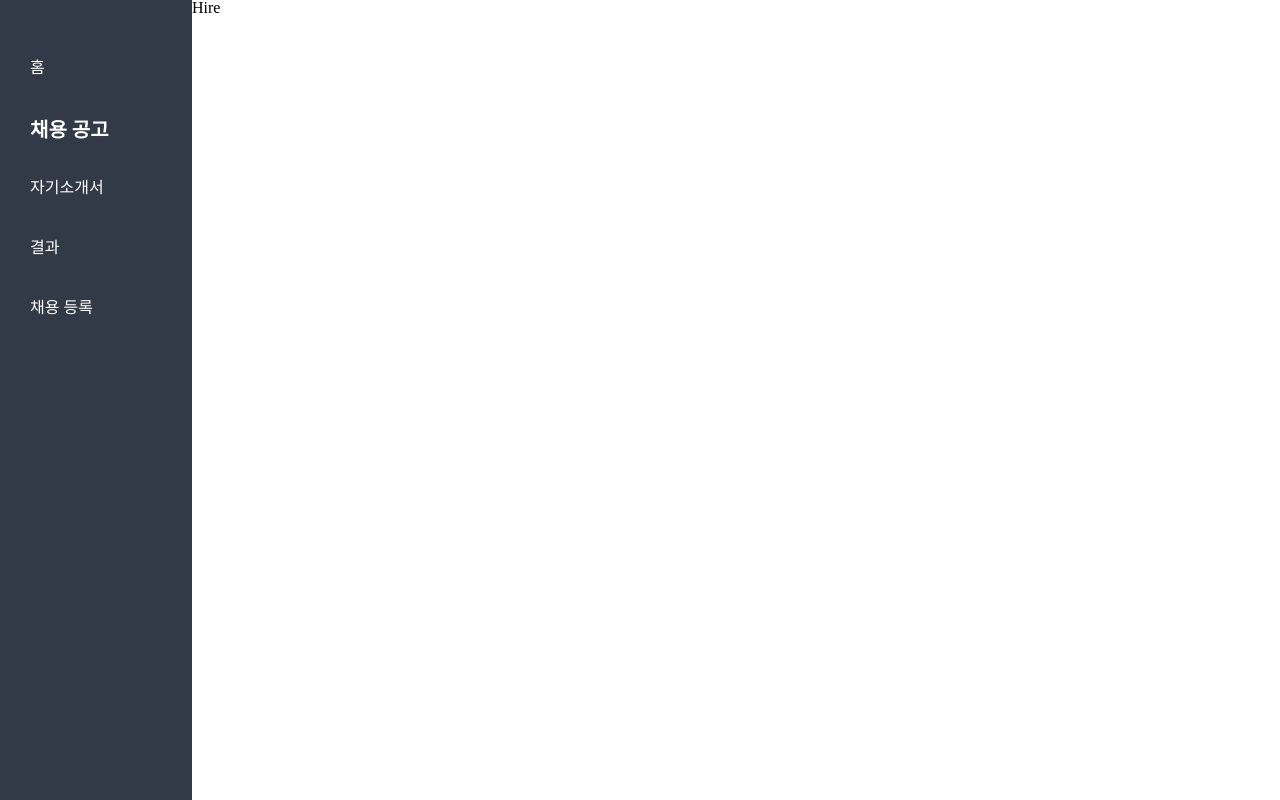
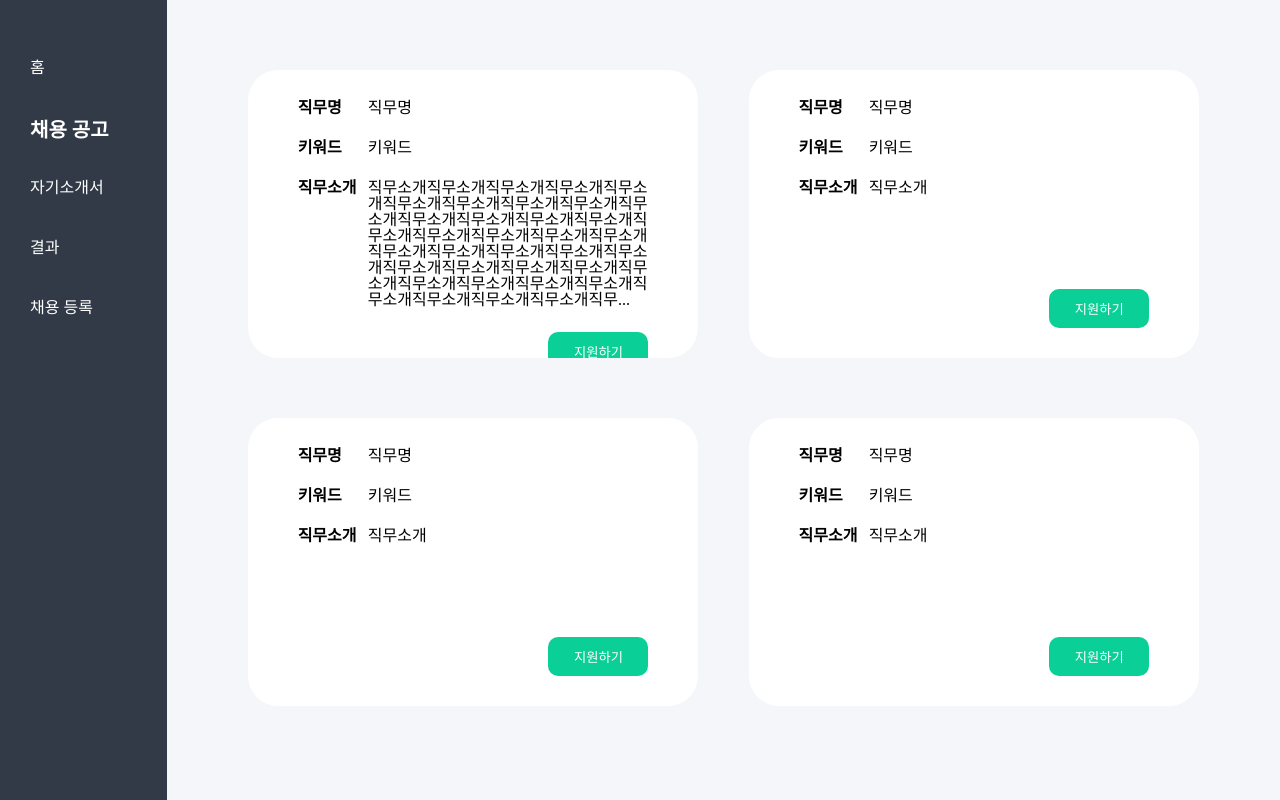
Before and after one commit to A-I-N-G/jarvise-client, a React (Create React App) app: page /hire in a window 1280 px wide. Built offline with nearby package versions, Linux system fonts and the light colour scheme.

Commit message:
채용 공고 페이지 생성

```diff
--- a/src/App.tsx
+++ b/src/App.tsx
@@ -7,6 +7,7 @@ import Router from "./Router";
 const Screen = styled.div`
   display: flex;
   height: 100vh;
+  background-color: #f5f6fa;
 `;
 
 function App() {
--- /dev/null
+++ b/src/components/Card.tsx
@@ -0,0 +1,85 @@
+import styled from "styled-components";
+
+const Box = styled.div`
+  background-color: #fff;
+  border-radius: 30px;
+  width: 45%;
+  height: 40%;
+  max-height: 300px;
+  margin: 30px 0;
+  padding: 30px 50px;
+  box-sizing: border-box;
+  display: flex;
+  flex-direction: column;
+  justify-content: space-between;
+  align-items: flex-end;
+  overflow-y: scroll;
+  -ms-overflow-style: none; /* IE and Edge */
+  scrollbar-width: none; /* Firefox */
+  &::-webkit-scrollbar {
+    display: none; /* Chrome, Safari, Opera*/
+  }
+`;
+
+const ContentBox = styled.div`
+  font-size: 16px;
+  display: flex;
+  margin-bottom: 24px;
+  position: relative;
+  width: 100%;
+`;
+
+const Title = styled.div`
+  font-weight: 600;
+  width: 20%;
+`;
+
+const ContentDiv = styled.div`
+  width: 100%;
+`;
+
+const Content = styled.div`
+  width: 80%;
+`;
+
+const ApplyBtn = styled.button`
+  width: 100px;
+  border: none;
+  cursor: pointer;
+  background-color: #0acf97;
+  color: white;
+  padding: 10px 20px;
+  border-radius: 10px;
+`;
+
+interface CardProps {
+  title: string;
+  keyword: string;
+  intro: string;
+}
+
+const Card = ({ title, keyword, intro }: CardProps) => {
+  const getShortStr = (content: string) =>
+    content.length > 150 ? `${content.slice(0, 150)}...` : content;
+  return (
+    <Box>
+      <ContentDiv>
+        <ContentBox>
+          <Title>직무명</Title>
+          <Content>{title}</Content>
+        </ContentBox>
+        <ContentBox>
+          <Title>키워드</Title>
+          <Content>{keyword}</Content>
+        </ContentBox>
+        <ContentBox>
+          <Title>직무소개</Title>
+          <Content>{getShortStr(intro)}</Content>
+        </ContentBox>
+      </ContentDiv>
+      <ApplyBtn>지원하기</ApplyBtn>
+    </Box>
+  );
+};
+
+export default Card;
--- /dev/null
+++ b/src/components/Wrapper.tsx
@@ -0,0 +1,16 @@
+import styled from "styled-components";
+
+const Box = styled.div`
+  width: 100%;
+  position: relative;
+`;
+
+interface WrapperProps {
+  children: React.ReactNode;
+}
+
+const Wrapper = ({ children }: WrapperProps) => {
+  return <Box>{children}</Box>;
+};
+
+export default Wrapper;
--- a/src/pages/Hire.tsx
+++ b/src/pages/Hire.tsx
@@ -1,5 +1,43 @@
+import styled from "styled-components";
+import Wrapper from "../components/Wrapper";
+import Card from "../components/Card";
+
+const ContentBox = styled.div`
+  display: flex;
+  flex-wrap: wrap;
+  justify-content: space-around;
+  width: 90%;
+  height: 90%;
+  position: relative;
+  top: 5%;
+  left: 5%;
+  overflow-y: scroll;
+  -ms-overflow-style: none; /* IE and Edge */
+  scrollbar-width: none; /* Firefox */
+  &::-webkit-scrollbar {
+    display: none; /* Chrome, Safari, Opera*/
+  }
+`;
+
 const Hire = () => {
-  return <div>Hire</div>;
+  return (
+    <Wrapper>
+      <ContentBox>
+        <Card
+          title="직무명"
+          keyword="키워드"
+          intro="직무소개직무소개직무소개직무소개직무소개직무소개직무소개직무소개직무소개직무소개직무소개직무소개직무소개직무소개직무소개직무소개직무소개직무소개직무소개직무소개직무소개직무소개직무소개직무소개직무소개직무소개직무소개직무소개직무소개직무소개직무소개직무소개직무소개직무소개직무소개직무소개직무소개직무소개직무소개직무소개직무소개직무소개직무소개직무소개직무소개직무소개직무소개직무소개직무소개직무소개직무소개직무소개직무소개직무소개직무소개직무소개직무소개직무소개직무소개"
+        />
+        <Card title="직무명" keyword="키워드" intro="직무소개" />
+        <Card title="직무명" keyword="키워드" intro="직무소개" />
+        <Card title="직무명" keyword="키워드" intro="직무소개" />
+        <Card title="직무명" keyword="키워드" intro="직무소개" />
+        <Card title="직무명" keyword="키워드" intro="직무소개" />
+        <Card title="직무명" keyword="키워드" intro="직무소개" />
+        <Card title="직무명" keyword="키워드" intro="직무소개" />
+      </ContentBox>
+    </Wrapper>
+  );
 };
 
 export default Hire;
```
